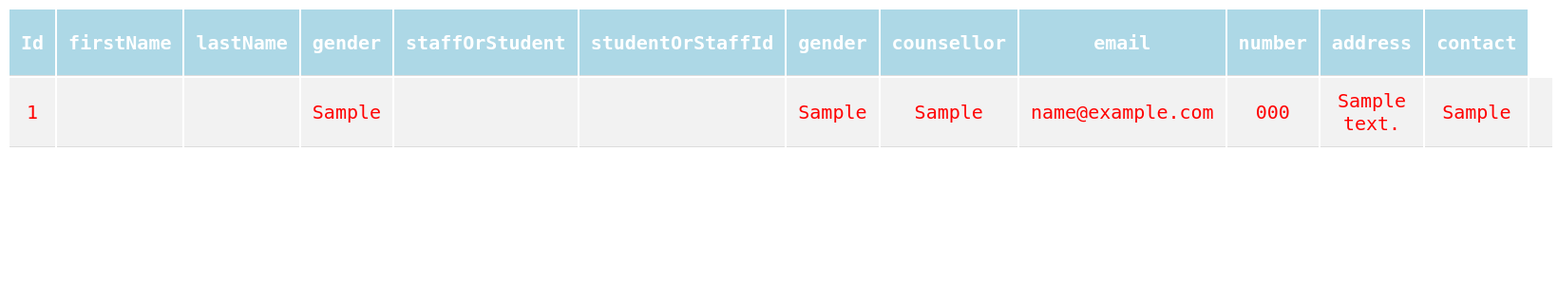
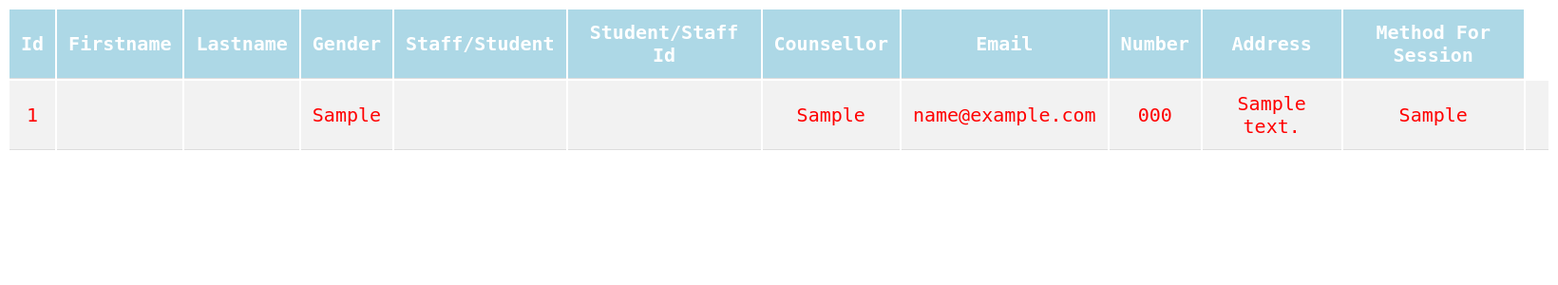
Before and after one commit to Maiqel1/rahmat, a PHP site: page /submissions.php in a window 1640 px wide. Shown: the top 300 px of the page at 95% size. Run offline with PHP 8.4, Linux system fonts and the light colour scheme; tables that the repository leaves empty or names only in its code hold one stand-in row (values such as "Sample post"); data that the repository does not hold is empty.

Commit message:
Add files via upload

```diff
--- a/submissions.php
+++ b/submissions.php
@@ -35,17 +35,16 @@
         <table>
             <tr>
                 <th>Id</th>
-                <th>firstName</th>
-                <th>lastName</th>
-                <th>gender</th>
-                <th>staffOrStudent</th>
-                <th>studentOrStaffId</th>
-                <th>gender</th>
-                <th>counsellor</th>
-                <th>email</th>
-                <th>number</th>
-                <th>address</th>
-                <th>contact</th>
+                <th>Firstname</th>
+                <th>Lastname</th>
+                <th>Gender</th>
+                <th>Staff/Student</th>
+                <th>Student/Staff Id</th>
+                <th>Counsellor</th>
+                <th>Email</th>
+                <th>Number</th>
+                <th>Address</th>
+                <th>Method For Session</th>
 
             </tr>
             <?php
@@ -55,7 +54,7 @@
 
             if ($result->num_rows > 0 ){
                 while($row = $result-> fetch_assoc()){
-                    echo "<tr><td>".$row["id"] ."</td><td>" .$row["firstName"] ."</td><td>" .$row["lastName"]."</td><td>" .$row["gender"] ."</td><td>" .$row["staffOrStudent"] ."</td><td>" .$row["studentOrStaffId"] ."</td><td>" .$row["gender"]."</td><td>".$row["counsellor"]."</td><td>".$row["email"]."</td><td>".$row["number"]."</td><td>" .$row["address"]."</td><td>" .$row["contact"]."</td><td>" ;
+                    echo "<tr><td>".$row["id"] ."</td><td>" .$row["firstName"] ."</td><td>" .$row["lastName"]."</td><td>" .$row["gender"] ."</td><td>" .$row["staffOrStudent"] ."</td><td>" .$row["studentOrStaffId"] ."</td><td>".$row["counsellor"]."</td><td>".$row["email"]."</td><td>".$row["number"]."</td><td>" .$row["address"]."</td><td>" .$row["contact"]."</td><td>" ;
                 }
             } else {
                 echo "No results";
```
